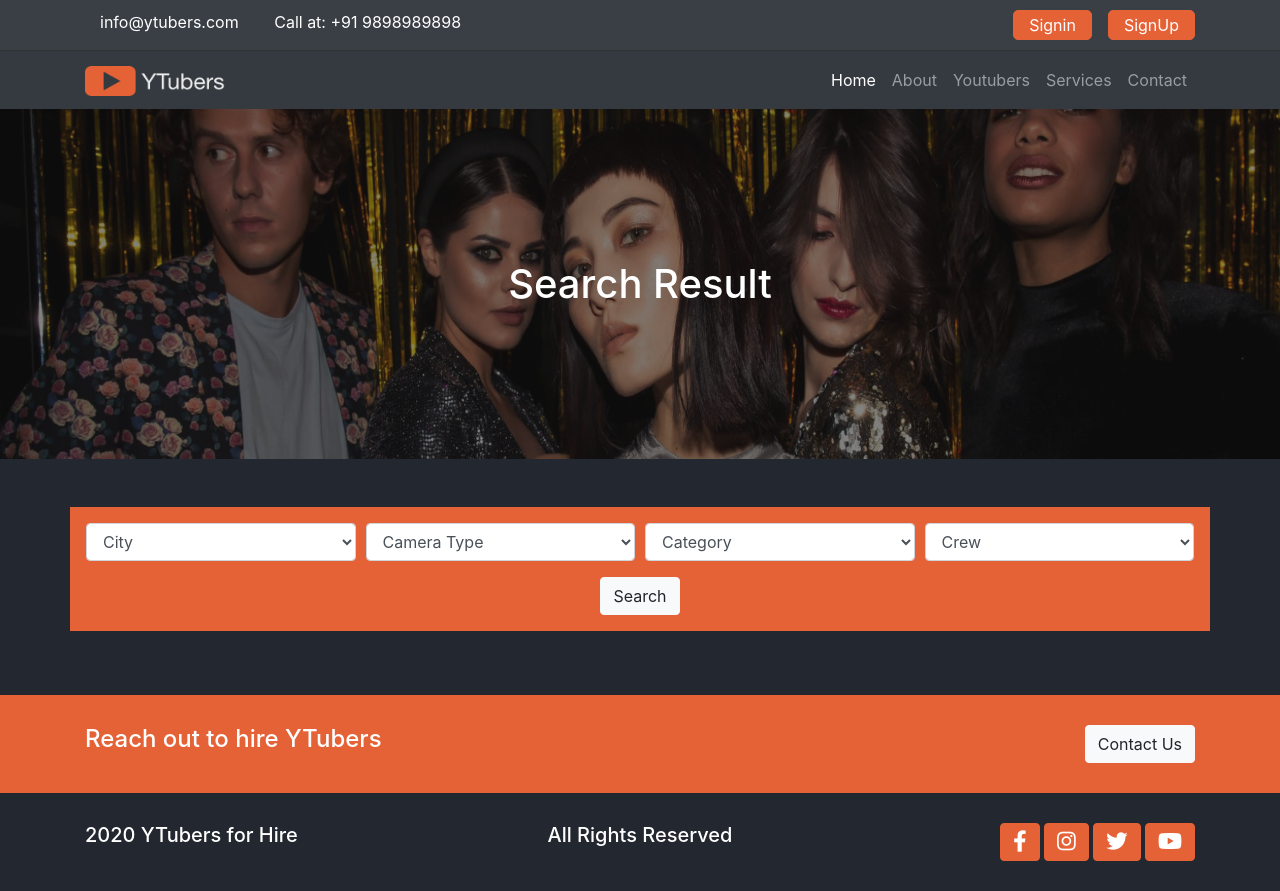
After one commit to hrupam/ytubers-LCO, a Django app: template tubers/templates/youtubers/search.html in a window 1280 px wide. The commit adds this page. Run offline with Django 3.2, Linux system fonts and the light colour scheme; the template is opened without the code that fills it, so the values that code supplies are empty.

Commit message:
added search functionalities

```diff
--- a/tubers/templates/includes/footer.html
+++ b/tubers/templates/includes/footer.html
@@ -9,9 +9,9 @@
                 </div>
 
                 <div class="col-sm-6 text-lg-right text-center">
-                    <button class="btn btn-light">
+                    <a href="{% url 'contact' %}" class="btn btn-light">
                         Contact Us
-                    </button>
+                    </a>
                 </div>
             </div>
         </div>
@@ -31,10 +31,10 @@
             <div class="col-md-4 text-lg-right text-center">
                 <div>
 
-                    <button class="btn btn-accent"> <i class="fab fa-facebook-f fa-lg	"></i> </button>
-                    <button class="btn btn-accent"> <i class="fab fa-instagram fa-lg	"></i> </button>
-                    <button class="btn btn-accent"> <i class="fab fa-twitter fa-lg	"></i> </button>
-                    <button class="btn btn-accent"> <i class="fab fa-youtube fa-lg	"></i> </button>
+                    <button class="btn btn-accent"><i class="fab fa-facebook-f fa-lg"></i></button>
+                    <button class="btn btn-accent"><i class="fab fa-instagram fa-lg"></i></button>
+                    <button class="btn btn-accent"><i class="fab fa-twitter fa-lg"></i></button>
+                    <button class="btn btn-accent"><i class="fab fa-youtube fa-lg"></i></button>
 
                 </div>
             </div>
--- a/tubers/templates/includes/navbar.html
+++ b/tubers/templates/includes/navbar.html
@@ -1,7 +1,7 @@
 {% load static %}
 <nav class="navbar navbar-expand-lg navbar-dark bg-dark">
     <div class="container">
-        <a class="navbar-brand" href="/index.html">
+        <a class="navbar-brand" href="{% url 'home' %}">
             <img src="{% static './assets/images/logo.png' %}" alt="" width="140" height="30" alt="" loading="lazy">
         </a>
         <button class="navbar-toggler" type="button" data-toggle="collapse" data-target="#navbarNav"
@@ -11,19 +11,19 @@
         <div class="collapse navbar-collapse" id="navbarNav">
             <ul class="navbar-nav ml-auto">
                 <li class="nav-item active">
-                    <a class="nav-link" href="/home.html">Home</a>
+                    <a class="nav-link" href="{% url 'home' %}">Home</a>
                 </li>
                 <li class="nav-item">
-                    <a class="nav-link" href="/aboutus.html">About</a>
+                    <a class="nav-link" href="{% url 'about' %}">About</a>
                 </li>
                 <li class="nav-item">
-                    <a class="nav-link" href="/tubers.html">Tubers</a>
+                    <a class="nav-link" href="{% url 'youtubers' %}">Youtubers</a>
                 </li>
                 <li class="nav-item">
-                    <a class="nav-link" href="#">Services</a>
+                    <a class="nav-link" href="{% url 'services' %}">Services</a>
                 </li>
                 <li class="nav-item">
-                    <a class="nav-link" href="/contactus.html">Contact</a>
+                    <a class="nav-link" href="{% url 'contact' %}">Contact</a>
                 </li>
 
             </ul>
--- a/tubers/templates/webpages/home.html
+++ b/tubers/templates/webpages/home.html
@@ -34,10 +34,10 @@
 
     <!-- Search field -->
     <section class="container d-flex justify-content-center align-items-center mt-4">
-        <form class="row text-center">
+        <form method="GET" action="{% url 'search' %}" class="row text-center">
             <div class="col-md-auto">
                 <div class="form-group mb-2">
-                    <input type="password" class="form-control" placeholder="Enter Keywords">
+                    <input name="keyword" type="text" class="form-control" placeholder="Enter Keywords">
                 </div>
                 <div class="text-center">
                     <button type="submit" class="btn btn-accent ml-2 mb-2 pl-5 pr-5">Search</button>
--- /dev/null
+++ b/tubers/templates/youtubers/search.html
@@ -0,0 +1,95 @@
+{% extends 'base.html' %}
+{% load static %}
+
+{% block content %}
+
+<main class="searchpage">
+    <div class="banner">
+        <img src="{% static './assets/images/bg-banner.png' %}" alt="" class="img-fluid w-100">
+        <h1 class="text-center">
+            Search Result
+        </h1>
+    </div>
+
+    <section class="searchbox container mt-5 p-3 bg-accent">
+        <form method="GET" action="{% url 'search' %}">
+            <div class="form-row">
+                <div class="form-group col-md-3">
+                    <select name="city" id="inputState" class="form-control">
+                        <option selected disabled hidden>City</option>
+                        {% for city in cities %}
+                        <option value="{{city}}">{{city}}</option>
+                        {% endfor %}
+                    </select>
+                </div>
+                <div class="form-group col-md-3">
+                    <select name="camera_type" id="inputState" class="form-control">
+                        <option selected disabled hidden>Camera Type</option>
+                        {% for camera_type in camera_types %}
+                        <option value="{{camera_type}}">{{camera_type}}</option>
+                        {% endfor %}
+                    </select>
+                </div>
+                <div class="form-group col-md-3">
+                    <select name="category" class="form-control">
+                        <option selected disabled hidden>Category</option>
+                        {% for category in categories %}
+                        <option value="{{category}}">{{category}}</option>
+                        {% endfor %}
+                    </select>
+                </div>
+                <div class="form-group col-md-3">
+                    <select name="crew" class="form-control">
+                        <option selected disabled hidden>Crew</option>
+                        {% for crew in crews %}
+                        <option value="{{crew}}">{{crew}}</option>
+                        {% endfor %}
+                    </select>
+                </div>
+            </div>
+            <div class="text-center">
+                <button type="submit" class="btn btn-light">Search</button>
+            </div>
+
+        </form>
+
+    </section>
+
+
+
+    <section class="search-results container mt-3 grid">
+
+
+
+        {% for youtuber in youtubers %}
+        <!-- person 1 -->
+        <div class="card border-0 text-center">
+            <div>
+                <a href="{% url 'youtubers_detail' youtuber.id %}">
+                    <img src="{{youtuber.photo.url}}" class="card-img-top" alt="team-member">
+                </a>
+
+            </div>
+            <div class="card-body">
+                <h5 class="card-title">{{youtuber.name}}</h5>
+                <p class="card-text">{{youtuber.category}}</p>
+                <div class="person-description mt-2">
+                    <button class="btn btn-accent">City: {{youtuber.city}}</button>
+                    <button class="btn btn-accent">Age: {{youtuber.age}}</button>
+                    <button class="btn btn-accent">Height: {{youtuber.height}}</button>
+                </div>
+                <div class="person-description mt-2">
+                    <button class="btn btn-accent">Crew: {{youtuber.crew}}</button>
+                    <button class="btn btn-accent">Camera: {{youtuber.camera_type}}</button>
+                    <button class="btn btn-accent">Subs: {{youtuber.subs_count}}</button>
+                </div>
+            </div>
+        </div>
+        {% endfor %}
+
+
+
+    </section>
+</main>
+
+{% endblock %}
--- a/tubers/webpages/views.py
+++ b/tubers/webpages/views.py
@@ -10,7 +10,8 @@ def home(request):
     featured_youtubers = Youtuber.objects.order_by(
         '-created_date').filter(is_featured=True)
 
-    all_youtubers = Youtuber.objects.order_by('-created_date')
+    all_youtubers = Youtuber.objects.order_by(
+        '-created_date')[:6]  # [:6] -> trimming list to first 6
 
     data = {
         'sliders': sliders, 'teams': teams,
```
Also changed, not shown: tubers/templates/youtubers/home.html (added, +113 -0 lines), tubers/templates/youtubers/youtuber_details.html (added, +108 -0 lines), tubers/youtubers/views.py (+71 -4 lines).
